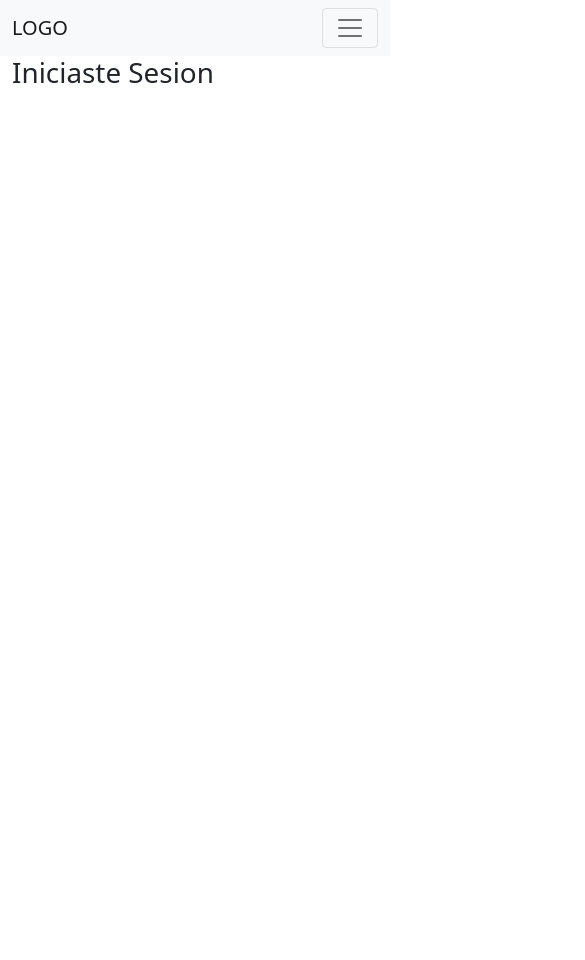
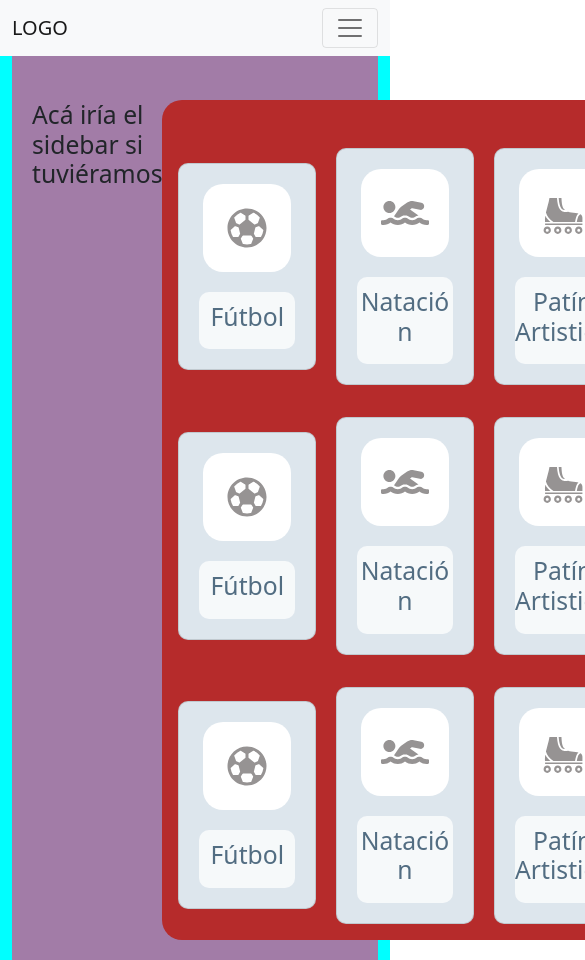
Before and after one commit to ElianaFlorencia/TP_Parcial_Plataformas_Supernova_Club, a React (Vite) app: page /Login in a window 390 px wide. Both pictures are taken after typing "name@example.com", "Sample123" into the empty fields and a click on the button "Submit". Shown: the top 960 px of the page, 585 px wide, since content can reach past the window. Before the commit the page ends 844 px from the top, so only its background shows below. Built offline with nearby package versions, Linux system fonts and the light colour scheme.

Commit message:
Creación de Content y su css. Modificación de los estilos para Content, Card y el Sidebar. Content y Card hecho Responsive. Creación de Usuario y Listausuario.

```diff
--- a/package.json
+++ b/package.json
@@ -12,6 +12,7 @@
   "dependencies": {
     "react": "^18.3.1",
     "react-dom": "^18.3.1",
+    "react-icons": "^5.2.1",
     "react-router-dom": "^6.24.0"
   },
   "devDependencies": {
--- a/src/App.css
+++ b/src/App.css
@@ -1,12 +1,14 @@
-/*
+
 
 #root {
-  max-width: 1280px;
+  /*max-width: 1280px;
   margin: 0 auto;
   padding: 2rem;
-  text-align: center;
+  text-align: center; */
+  background-color: aqua;
 }
 
+/*
 .logo {
   height: 6em;
   padding: 1.5em;
@@ -44,3 +46,26 @@
 }
 
 */
+
+/*DASHBOARD CSS
+.columns {
+  display: flex;
+  margin-top: 1.5rem; /* equivalente a mt-6 en Bulma
+  min-height: 50vh;
+}
+
+.column {
+  flex: 1;
+}
+
+.sidebar {
+  flex: 0 0 20%; /* Ancho de la columna del sidebar
+}
+
+.main-content {
+  flex: 1;
+  background-color: #f5f5f5; /* Color de fondo equivalente a has-background-light
+  padding: 1rem;
+}
+
+*/
--- a/src/main.jsx
+++ b/src/main.jsx
@@ -1,6 +1,7 @@
 import React from 'react'
 import ReactDOM from 'react-dom/client'
 import './index.css'
+
 
 import { App } from './App.jsx'
 
--- /dev/null
+++ b/src/pages/Card.css
@@ -0,0 +1,44 @@
+.card--container {
+  display: flex;
+  gap: 20px;
+  align-items: center;
+  margin-top: 2rem;
+}
+
+.card {
+  flex: 1;
+  background: #dde6ed;
+  padding: 20px;
+  border-radius: 10px;
+  display: flex;
+  align-items: center;
+  flex-direction: column;
+  gap: 20px;
+  transition: 0.5s ease-in-out;
+}
+
+.card:hover {
+  transform: scale(1.04);
+  cursor: pointer;
+}
+
+.card--cover {
+  background: #fff;
+  font-size: 3rem;
+  display: flex;
+  align-items: center;
+  justify-content: center;
+  padding: 20px;
+  border-radius: 20px;
+  color: #969393;
+}
+
+.card--title {
+  background: #ffffffc0;
+  width: 100%;
+  text-align: center;
+  padding: 10px 0;
+  font-size: 14px;
+  color: #526d82;
+  border-radius: 10px;
+}
--- /dev/null
+++ b/src/pages/Card.jsx
@@ -0,0 +1,38 @@
+import React from 'react';
+import { IoFootball } from "react-icons/io5";
+import { FaSwimmer } from "react-icons/fa";
+import { GiRollerSkate } from "react-icons/gi";
+import './Card.css'; // Importa el CSS específico para este componente
+
+const courses = [
+  {
+    title: 'Fútbol',
+    icon: <IoFootball />
+  },
+  {
+    title: 'Natación',
+    icon: <FaSwimmer/>
+  },
+  {
+    title: 'Patín Artistico',
+    icon: <GiRollerSkate />
+  },
+];
+
+const Card = () => {
+  return (
+    <div className="card--container">
+      {courses.map((item, index) => (
+        <div className="card" key={index}>
+          <div className="card--cover">{item.icon}</div>
+          <div className="card--title">
+            <h2>{item.title}</h2>
+            {item.duration && <p>{item.duration}</p>}
+          </div>
+        </div>
+      ))}
+    </div>
+  );
+};
+
+export default Card;
--- a/src/pages/Contacto.jsx
+++ b/src/pages/Contacto.jsx
@@ -1,3 +1,4 @@
+
 export const Contacto = () => {
 
     return (
--- /dev/null
+++ b/src/pages/Dashboard.css
@@ -0,0 +1,4 @@
+.dashboard {
+    background-color: #d8528ac0;
+    padding: 20px; /* Ajusta el padding según sea necesario */
+  }
--- a/src/pages/Dashboard.jsx
+++ b/src/pages/Dashboard.jsx
@@ -1,10 +1,20 @@
+import React from 'react'
+import Layout from './Layoutdashboard';
+import Card from './Card'
+import './Dashboard.css';
+
 export const Dashboard = () => {
 
     return (
-     <>
-       <h1> Iniciaste Sesion </h1>
-     </>
-
+      <div className="dashboard">
+      <Layout>
+        <Card title="Card 1" content="Contenido del card 1." />
+        <Card title="Card 2" content="Contenido del card 2." />
+        <Card title="Card 3" content="Contenido del card 3." />
+      </Layout>
+      </div>
     )
 
 }
+
+export default Dashboard
--- /dev/null
+++ b/src/pages/Layoutdashboard.css
@@ -0,0 +1,23 @@
+.columns {
+    display: flex;
+    margin-top: 1.5rem; /* equivalente a mt-6 en Bulma */
+    min-height: 50vh;
+  }
+
+  .column {
+    flex: 1;
+  }
+
+  .sidebar {
+    flex: 0 0 20%; /* Ancho de la columna del sidebar */
+  }
+
+  .main-content {
+    flex: 1;
+    background-color: #b62b2b; /* Color de fondo equivalente a has-background-light */
+    border-radius: 20px;
+    padding: 1rem;
+    /*display: flex; */
+    /*gap: 1.5rem; */
+    /*justify-content: space-between; */
+  }
--- /dev/null
+++ b/src/pages/Layoutdashboard.jsx
@@ -0,0 +1,17 @@
+import React from 'react';
+import './Layoutdashboard.css'; // Importa el CSS específico para este componente
+
+const Layout = ({ children }) => {
+  return (
+    <div className="columns">
+      <div className="column sidebar">
+        <h2>Acá iría el sidebar si tuviéramos</h2>
+      </div>
+      <div className="column main-content">
+        <main>{children}</main>
+      </div>
+    </div>
+  );
+};
+
+export default Layout;
```
Also changed, not shown: src/index.css (line endings or trailing spaces), 1 other file (tests, documents, lock files or other folders).
